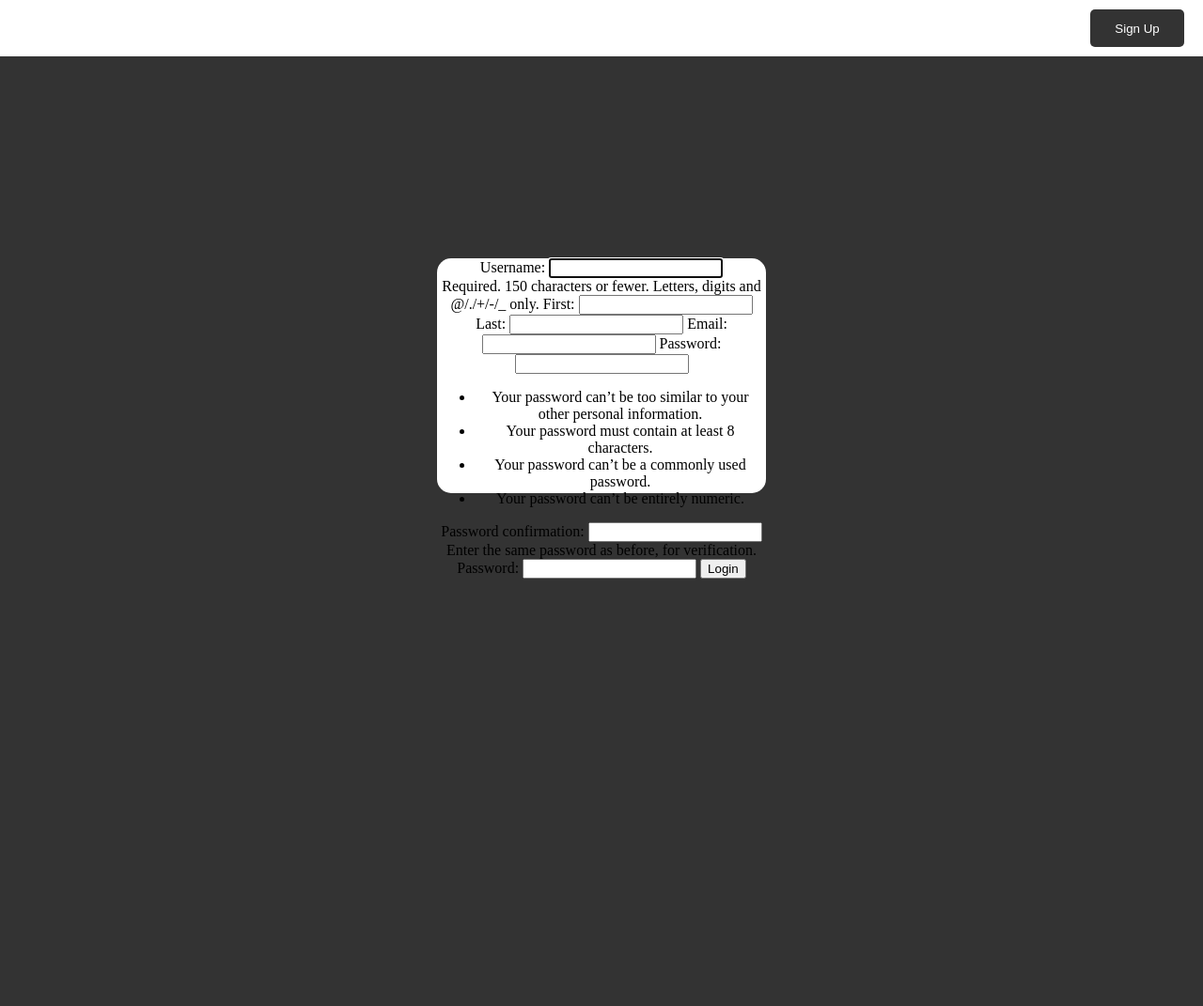
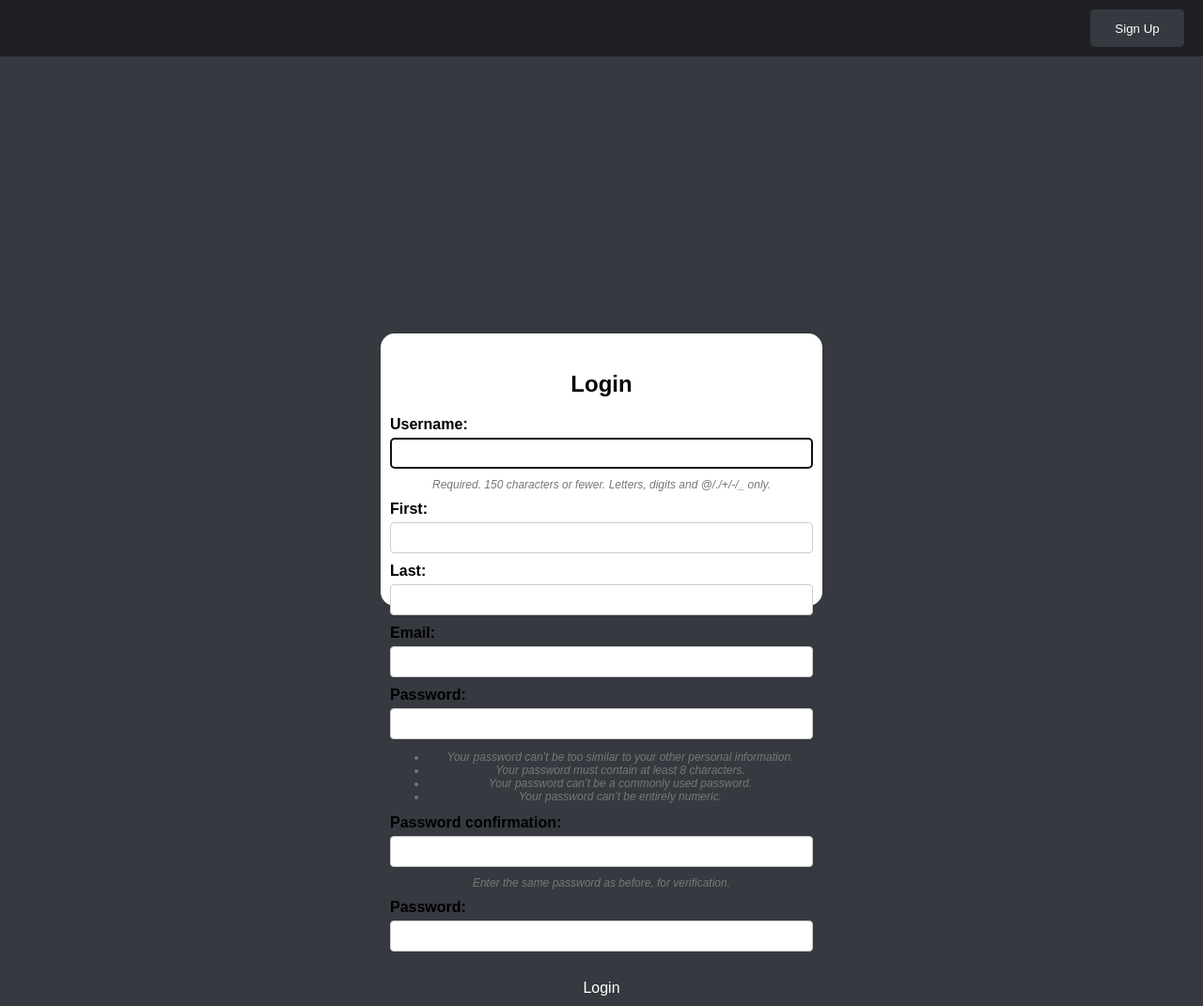
Before and after one commit to VocoPoco/PR_MASTERITE, a Django app: template tutorials/templates/loginPage.html in a window 1280 px wide. Shown: the whole page at 94% size. Before the commit the page ends 616 px from the top, so only its background shows below. Run offline with Django 4.2, Linux system fonts and the light colour scheme; the template is opened without the code that fills it: values that come from a table or form of the project are taken from there, others are empty.

Commit message:
Fixed Login Page

```diff
--- a/tutorials/templates/loginPage.html
+++ b/tutorials/templates/loginPage.html
@@ -6,22 +6,16 @@
     <link rel="icon" href="Images/Logo.png">
     <link rel="stylesheet" href="loginPage.css">
     <style>
-      .center-button {
 
-    position: absolute;
-    top: 70%;
-    left: 50%;
-    transform: translate(-50%, -50%);
-    display: block;
-    width: 281px;
-    height: 60px;
-    margin-top: 20px;
-    margin-bottom: 20px;
-    background-color: #333333;
-    border: 1px #333333;
-    color:rgb(255, 255, 255);
-    font-size: 25px;
-    border-radius: 5px;
+      .main {
+        width: 100%;
+      }
+
+      br {
+        display: none;
+      }
+      body {
+        font-family: Arial, sans-serif;
       }
 
       .corner-buttons {
@@ -35,10 +29,10 @@
           width: 100px;
           height: 40px;
           margin-left: 10px;
-    background-color: #333333;
+          background-color: #36393F;
           color:rgb(255, 255, 255);
-    border: 1px #333333;
           border-radius: 5px;
+          border: #36393F;
       }
 
       .container {
@@ -46,20 +40,19 @@
           height: 100vh;
       }
       .centered-div {
-    position: absolute;
-    top: 50%;
-    left: 50%;
-    transform: translate(-50%, -50%);
-    width: 350px;
-    height: 250px;
           background-color: rgb(255, 255, 255);
           border-radius: 15px;
+          width: 450px;
           text-align: center;
+          margin-left: auto;
+          margin-right: auto;
+          margin-top: 100px;
+          padding: 20px 10px;
       }
 
       .top-bar {
           height: 60px;
-    background-color: white;
+          background-color: #1F2024;
           position: fixed;
           top: 0;
           left: 0;
@@ -80,21 +73,97 @@
           border-radius: 5px;
           border-width: 1px;
       }
+
+      /* Style for form label */
+      label {
+        display: block;
+        font-weight: bold;
+        margin-top: 10px;
+      }
+
+      .form{
+        padding-left: 10px;
+        padding-right: 10px;
+      }
+
+      /* Style for form input */
+      input[type="text"],
+      input[type="email"],
+      input[type="password"] {
+        display: block;
+        width: 100%;
+        padding: 8px;
+        border: 1px solid #ccc;
+        border-radius: 4px;
+        box-sizing: border-box;
+        margin-bottom: 10px;
+      }
+
+      form label {
+        text-align: left;
+        padding-bottom: 5px;
+      }
+
+      /* Style for hidden CSRF token input */
+      input[type="hidden"] {
+        display: none;
+      }
+
+      /* Style for form help text */
+      .helptext {
+        display: block;
+        margin-top: 5px;
+        font-style: italic;
+        font-size: 12px;
+        color: #777;
+      }
+
+      /* Style for form submit button */
+      button[type="submit"] {
+        background-color: #36393F;
+        border: none;
+        color: white;
+        padding: 10px 20px;
+        text-align: center;
+        text-decoration: none;
+        display: inline-block;
+        font-size: 16px;
+        margin-top: 10px;
+        cursor: pointer;
+        border-radius: 4px;
+      }
+
+      /* Style for form submit button on hover */
+      button[type="submit"]:hover {
+        background-color:  #6060A1;;
+      }
+
           </style>
   </head>
-<!-- create CSS design -->
-  <body style="background-color: #333333">
+
+  <body style="background-color: #36393F;">
     <div>
       <div class="top-bar"></div>
+      <section class="main">
         <div class="centered-div" class="container">
+          {% if messages %}
+            <ul class="messages">
+                {% for message in messages %}
+                <li{% if message.tags %} class="{{ message.tags }}"{% endif %}>{{ message }}</li>
+                {% endfor %}
+            </ul>
+            {% endif %}
+          <h1>Login</h1>
           <form method="POST">
             {% csrf_token %}
             {{ login_form }}
             <button class="btn btn-primary" type="submit">Login</button>
           </form>
 
+        </div>
 
-      </div>
+      </section>
+
 
       <div class="corner-buttons">
 
```
Also changed, not shown: tutorials/templates/registerPage.html (+9 -6 lines), db.sqlite3. Lines whose indentation alone changed are shown as unchanged.
